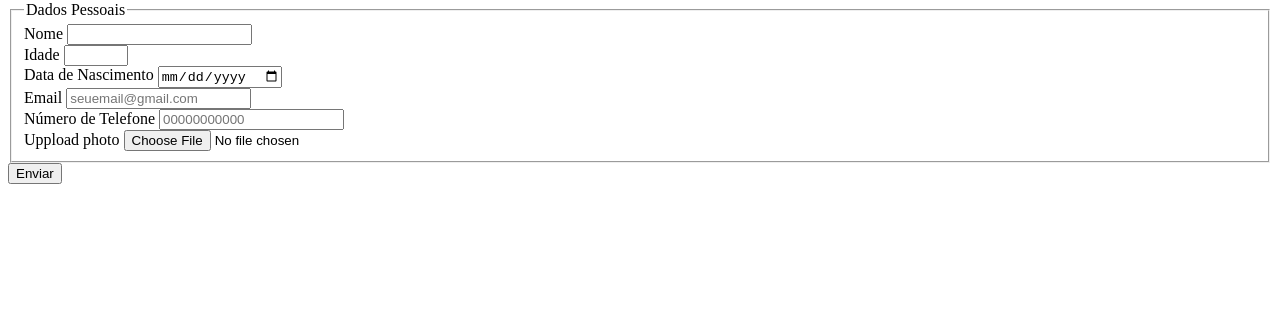
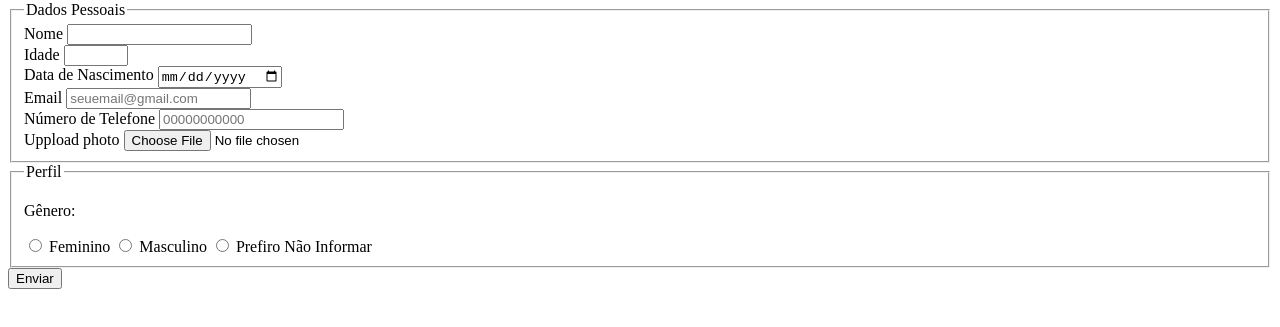
Before and after one commit to Tanaka-txt/Project-Culturama, a plain HTML site: page index.html in a window 1280 px wide. Shown: the part 79-406 px from the top of the page. Drawn offline with Linux system fonts and the light colour scheme.

Commit message:
Gender options

```diff
--- a/index.html
+++ b/index.html
@@ -35,6 +35,20 @@
       <label for="photoUser">Uppload photo</label>
         <input type="file" accept="image/*" name="photoUser"> <!-- tipo arquivo que aceita qualquer tipo de imagems apenas-->
         <br>
+      </fieldset>
+
+      <fieldset>
+        <legend>Perfil</legend>
+
+        <p>Gênero: </p>
+        <input type="radio" name="userGender" value="Feminino">
+        <label for="userGender">Feminino</label>
+
+        <input type="radio" name="userGender" value="Masculino">
+        <label for="userGender">Masculino</label>
+
+        <input type="radio" name="userGender" value="Não Identificar">
+        <label for="userGender">Prefiro Não Informar</label>
 
       </fieldset>
       <button type="submit">Enviar</button> <!-- Submit = botão que submete as infos para algum lugar-->
```
